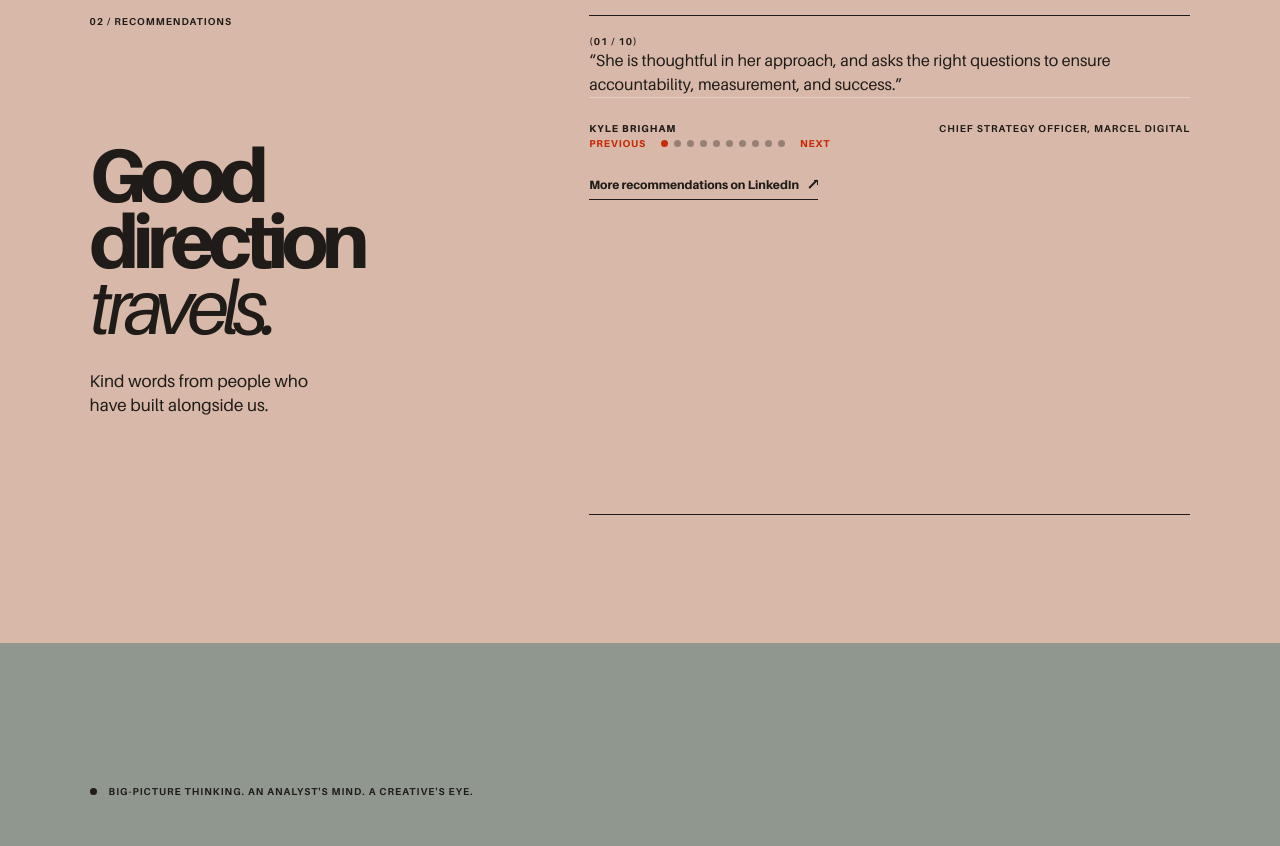
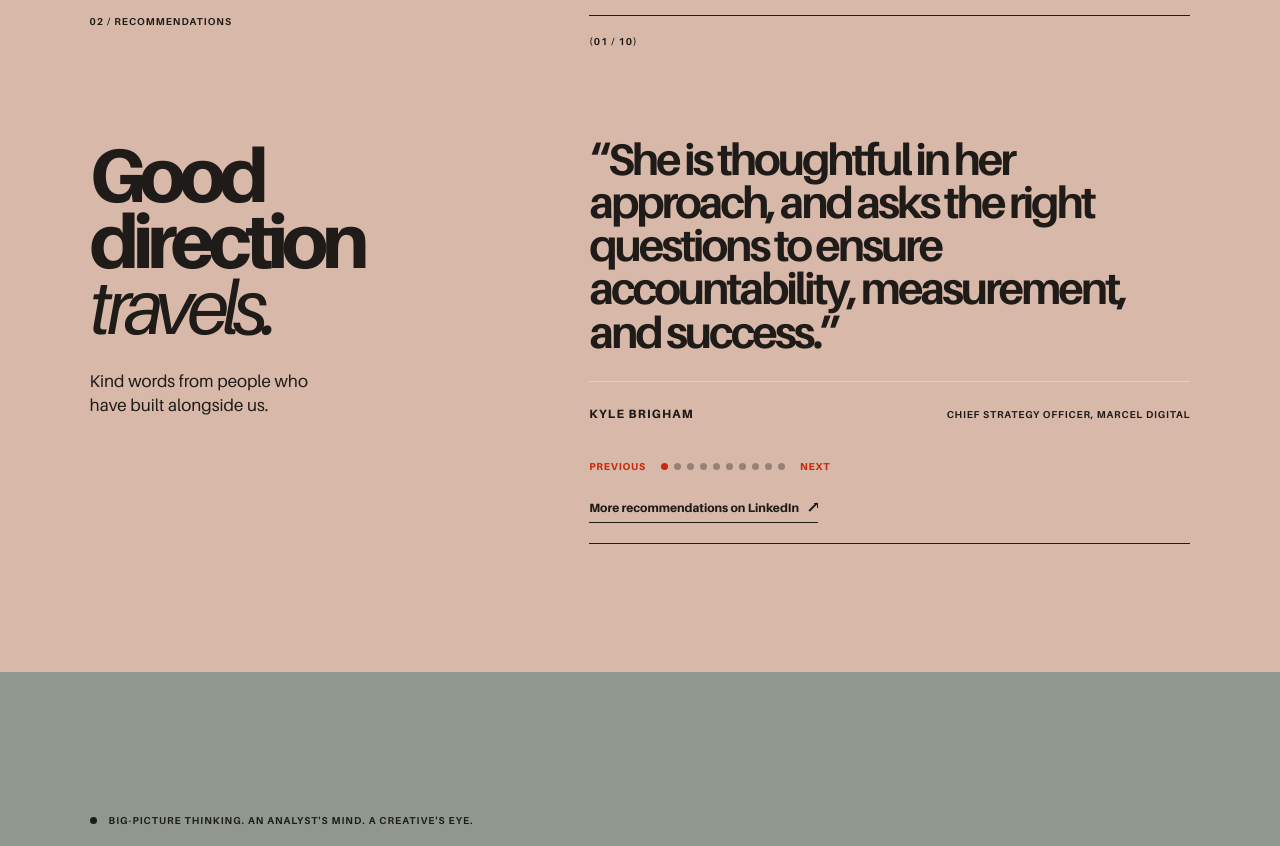
Before and after one commit to ruxandramusic/Solid-Advice, a Next.js app: page / in a window 1280 px wide. Shown: the part 1520-2366 px from the top of the page. Built offline with nearby package versions, Linux system fonts and the light colour scheme.

Commit message:
Add desktop carousel quote spacing

```diff
--- a/app/globals.css
+++ b/app/globals.css
@@ -54,3 +54,4 @@ main{width:100%;max-width:100%;overflow-x:hidden}
 .principle{min-width:0;overflow-wrap:anywhere}
 @media(max-width:900px){.hero-sidestamp{right:20px;top:76px;width:126px;padding:11px 12px}.hero-grid{grid-template-columns:minmax(0,1fr);padding-top:110px;gap:45px}.principles{grid-template-columns:minmax(0,1fr)}.principle{min-height:290px;padding:24px 20px}}
 @media(max-width:380px){.hero-sidestamp{right:16px;width:116px}.hero-grid{padding-top:106px}}
+@media(min-width:761px){.recommendation{margin:clamp(72px,7vw,112px) 0 36px}}
--- a/app/recommendation-carousel.tsx
+++ b/app/recommendation-carousel.tsx
@@ -82,6 +82,7 @@ export default function RecommendationCarousel() {
 
       <div className="recommendation-stage" aria-roledescription="carousel" aria-label="Client recommendations">
         <p className="review-count">({numberLabel(active + 1)} / {numberLabel(recommendations.length)})</p>
+        <article className="recommendation">
           <blockquote>
             <p>“{recommendation.quote}”</p>
             <footer>
@@ -89,6 +90,7 @@ export default function RecommendationCarousel() {
               <span>{recommendation.detail}</span>
             </footer>
           </blockquote>
+        </article>
         <div className="recommendation-controls">
           <button type="button" onClick={() => setActive((active - 1 + recommendations.length) % recommendations.length)} aria-label="Previous recommendation">Previous</button>
           <div className="recommendation-dots" role="group" aria-label="Choose a recommendation">
```
Also changed, not shown: 2 other files (tests, documents, lock files or other folders). Lines whose indentation alone changed are shown as unchanged.
